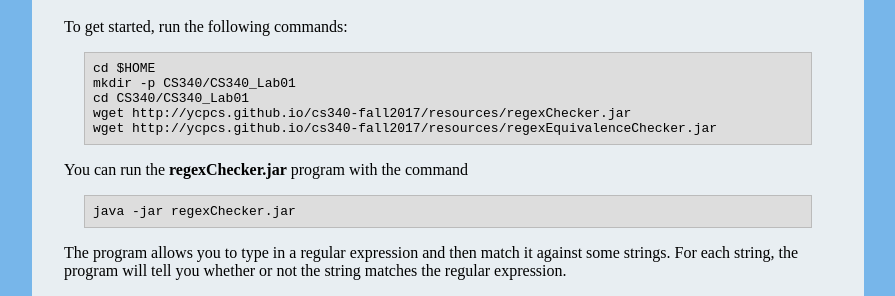
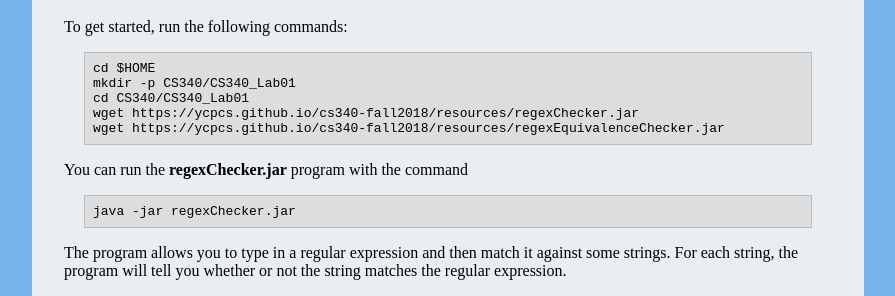
Before and after one commit to ycpcs/cs340-fall2018, a Jekyll site: the page built from labs/lab01.md, in a window 1280 px wide. Shown: the part 155-451 px from the top of the page, without its empty margins (192-1087 px from the left). Built offline with Jekyll 4.4.1, drawn with Linux system fonts in a browser that asks for light colours; part of the change alters nothing that is shown.

Commit message:
update URLs

```diff
--- a/labs/lab01.md
+++ b/labs/lab01.md
@@ -13,8 +13,8 @@ To get started, run the following commands:
     cd $HOME
     mkdir -p CS340/CS340_Lab01
     cd CS340/CS340_Lab01
-    wget http://ycpcs.github.io/cs340-fall2017/resources/regexChecker.jar
-    wget http://ycpcs.github.io/cs340-fall2017/resources/regexEquivalenceChecker.jar
+    wget https://ycpcs.github.io/cs340-fall2018/resources/regexChecker.jar
+    wget https://ycpcs.github.io/cs340-fall2018/resources/regexEquivalenceChecker.jar
 
 You can run the **regexChecker.jar** program with the command
 
```
